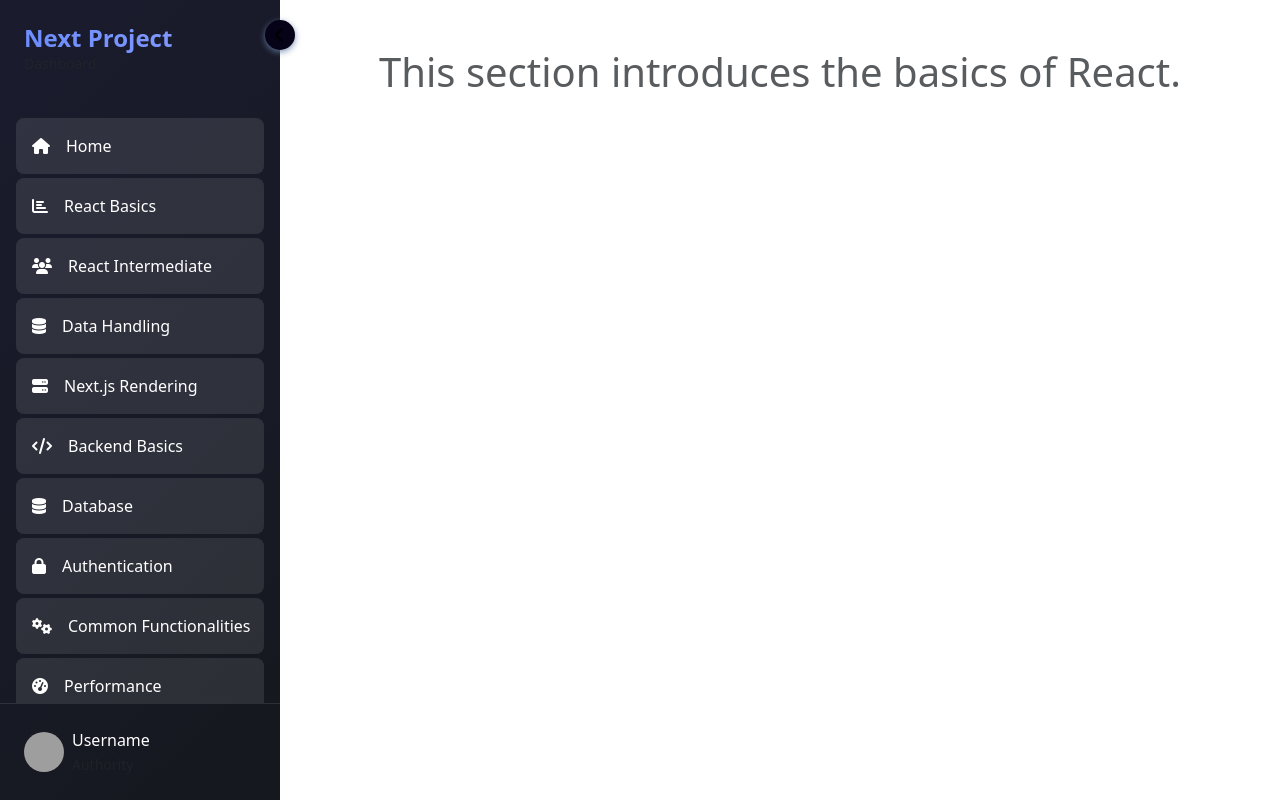
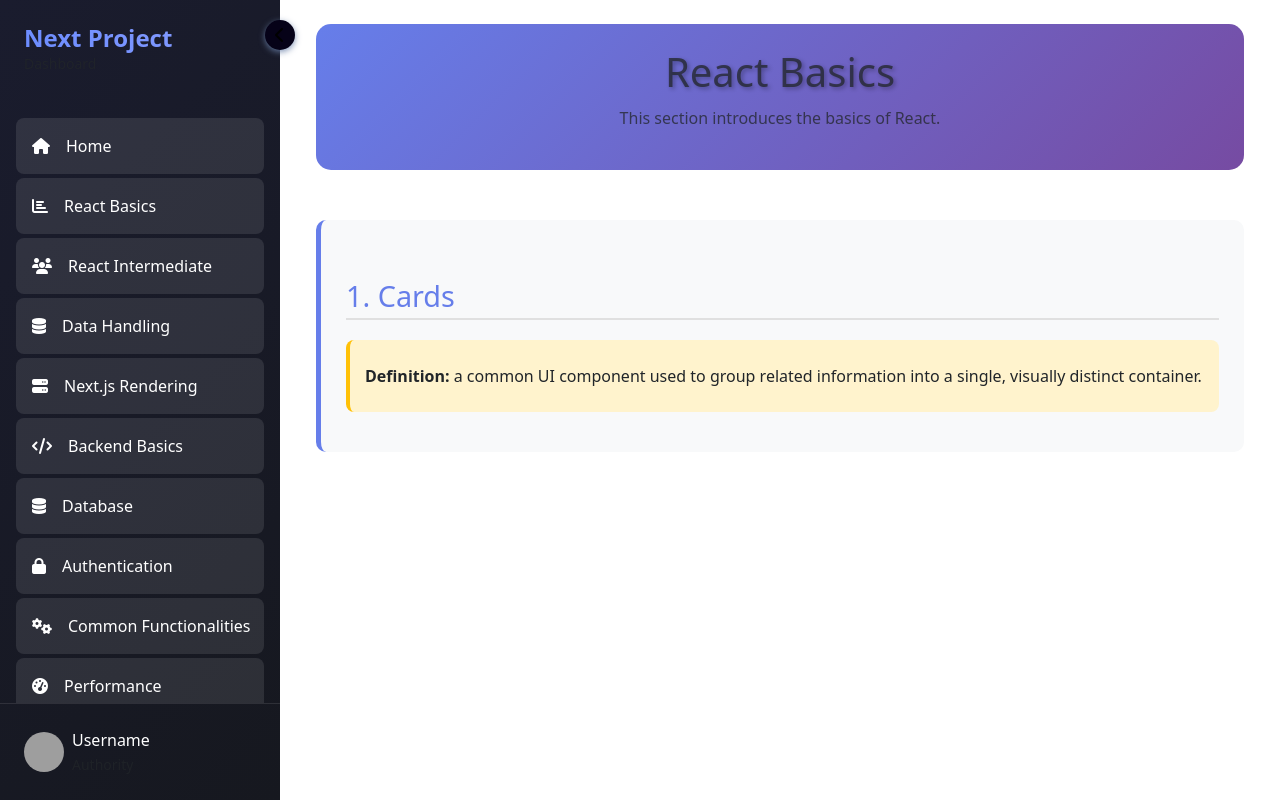
Before and after one commit to Geez-l/next-project, a Next.js app: page /01-react-basics in a window 1280 px wide. Built offline with nearby package versions, Linux system fonts and the light colour scheme; grey boxes are pictures that could not be loaded.

Commit message:
Added complexity and debugging

```diff
--- a/src/app/01-react-basics/page.tsx
+++ b/src/app/01-react-basics/page.tsx
@@ -1,13 +1,22 @@
-
+import "@/app/css/01-react-basics-css/01.css";
 
 export default function ReactBasics() {
   return (
-    <main>
-      <h1 className="text-title text-center py-xl-4 text-muted">This section introduces the basics of React. </h1>
+    <main className="container">
+      <div className="header-title text-center py-xl-4 text-muted">
+        <h1>React Basics </h1>
+        <p>This section introduces the basics of React.</p>
+      </div>
 
-      <section className="materials-section">
-
-      </section>
+      <div className="material-section">
+        <section className="section">
+          <h2 className="py-1 align-content-start">1. Cards </h2>
+          <div className="highlight py-md-4">
+            <strong>Definition:</strong> a common UI component used to group
+            related information into a single, visually distinct container.{" "}
+          </div>
+        </section>
+      </div>
     </main>
   );
 }
--- /dev/null
+++ b/src/app/css/01-react-basics-css/01.css
@@ -0,0 +1,53 @@
+
+* {
+    margin: 0;
+    padding: 0;
+    box-sizing: border-box;
+}
+
+.body {
+    line-height: 1.6rem;
+    background: linear-gradient(135deg, #667eea 0%, #764ba2 100% );
+    padding: 20px;
+    color: #333;
+}
+
+
+.header-title {
+    background: linear-gradient(135deg, #667eea 0%, #764ba2 100%);
+    color: rgb(255, 255, 255);
+    padding: 20px;
+    text-align: center;
+    border-radius: 15px;
+}
+
+.header-title h1 {
+    font-size: 2.5rem;
+    margin-bottom: 10px;
+    text-shadow: 2px 2px 4px rgba(0,0,0,0.3);
+}
+
+.highlight {
+    background: #fff3cd;
+    padding: 15px;
+    border-radius: 8px;
+    margin: 15px 0;
+    border-left: 4px solid #ffc107;
+}
+
+.material-section {
+    margin-bottom: 40px;
+    margin-top: 50px;
+    padding: 25px;
+    background: #f8f9fa;
+    border-radius: 10px;
+    border-left: 5px solid #667eea;
+}
+.material-section h2 {
+    color: #667eea;
+    margin-top: 30px;
+    margin-bottom: 20px;
+    font-size: 1.8em;
+    padding-top: 10px;
+    border-bottom: 2px solid #e0e0e0;
+}
```
Also changed, not shown: src/app/css/cards.css (+18 -0 lines), src/app/page.tsx (+32 -4 lines).
